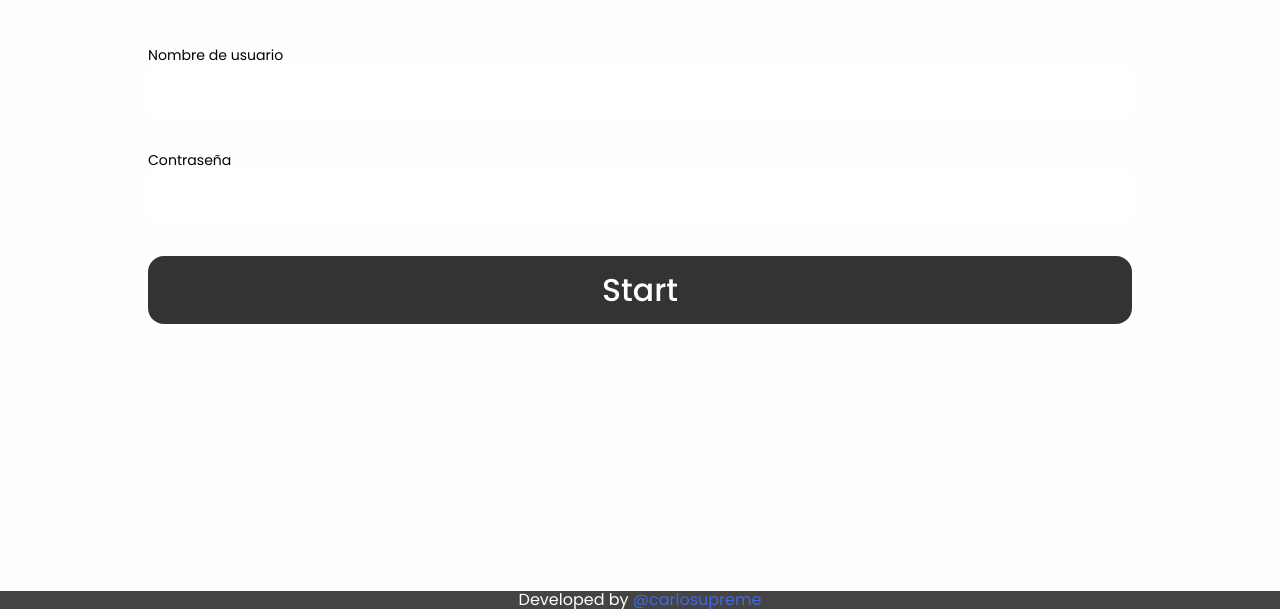
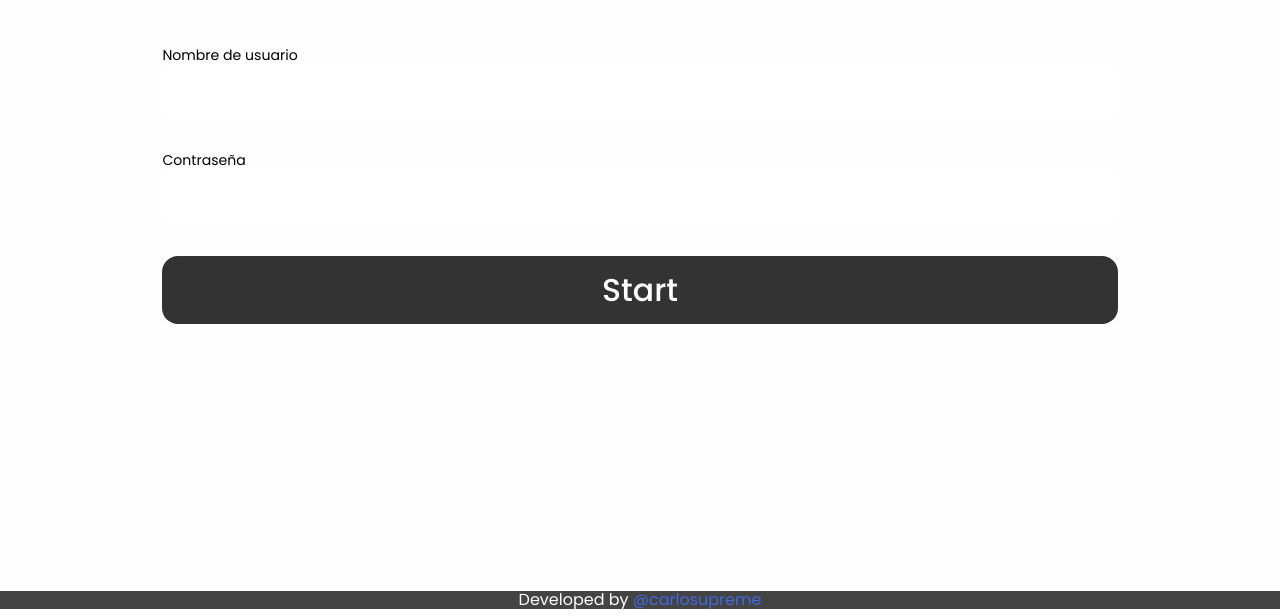
Before and after one commit to carlosupreme/school, a plain HTML site: page index.html in a window 1280 px wide. Shown: the part 191-807 px from the top of the page. Drawn offline with nearby package versions, Linux system fonts and the light colour scheme.

Commit message:
adding padding to main tag

```diff
--- a/css/style.css
+++ b/css/style.css
@@ -108,6 +108,7 @@ main {
   overflow-x: hidden;
   width: 100%;
   margin-top: 2rem;
+  padding-inline: 1rem;
 }
 
 .footer {
```
